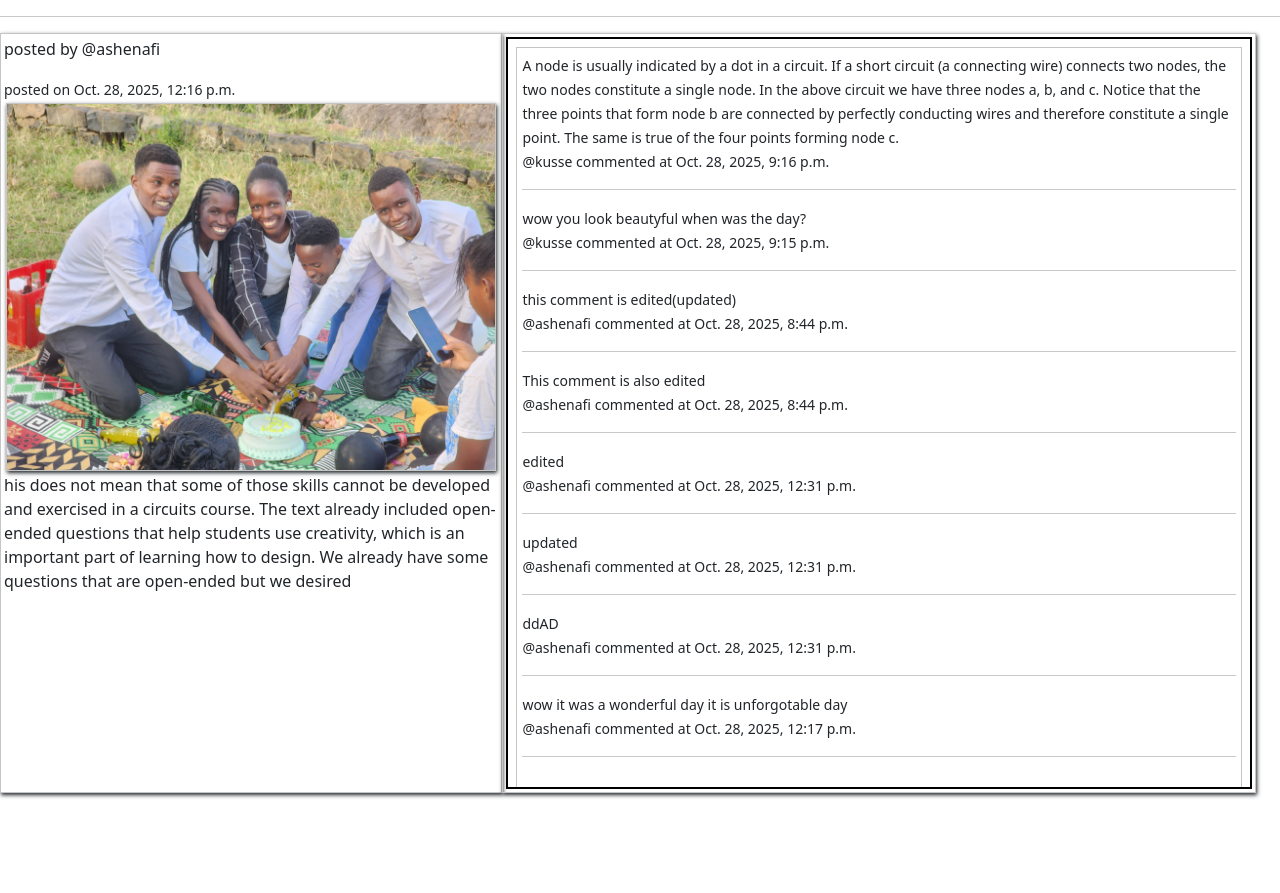
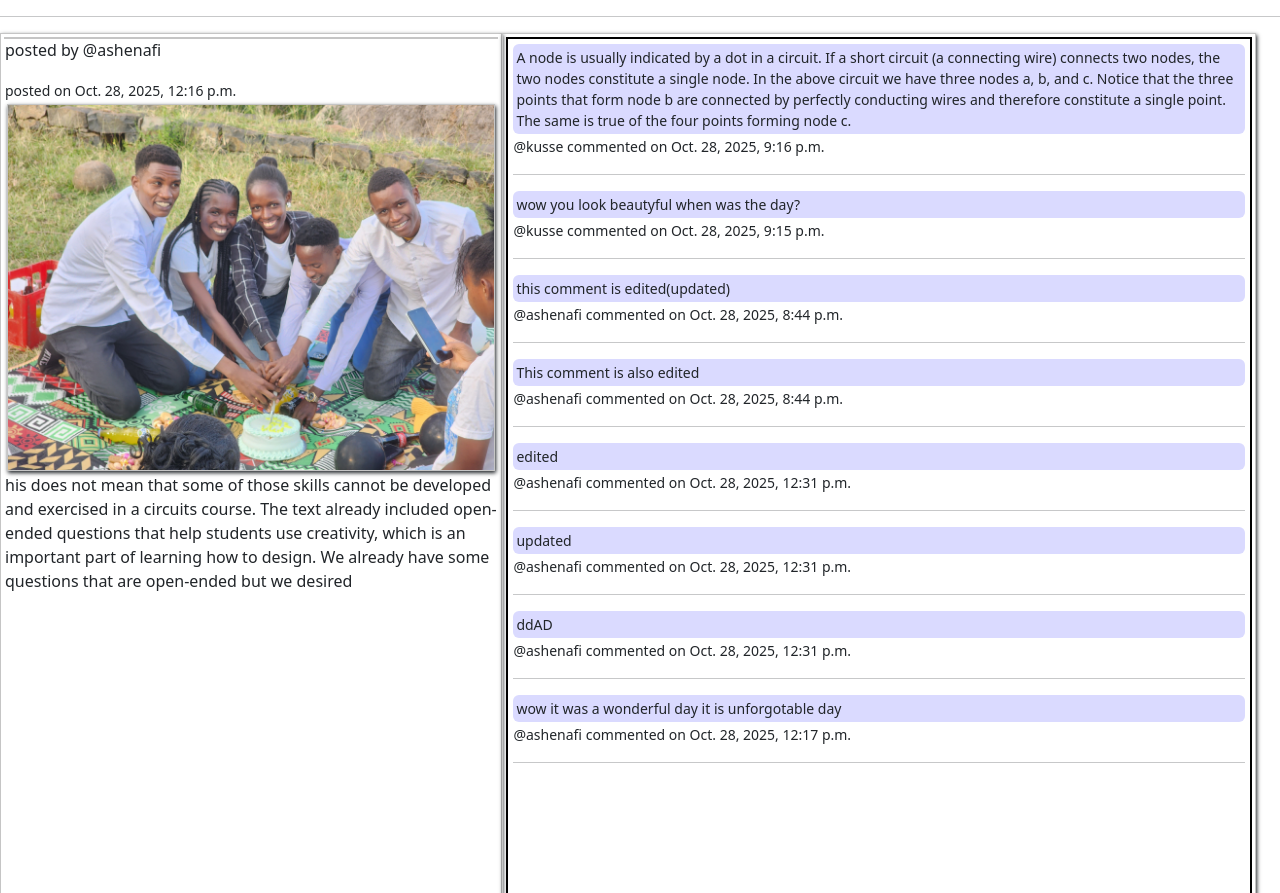
Before and after one commit to Ashenafi-adola/My-blog-site, a Django app: page /edit-comment/2/2 in a window 1280 px wide. Shown: the part 112-1005 px from the top of the page. Run offline with Django 5.2, Linux system fonts and the light colour scheme; data comes from the database, SQL or seed files in the repository; both versions use the stored data as it was after the commit.

Commit message:
modified template by making comment section scrolable

```diff
--- /dev/null
+++ b/blog/static/blog/style.css
@@ -0,0 +1,50 @@
+.main{
+    display: grid;
+    grid-template-columns: 2fr 3fr;
+    position: fixed;
+    height: 100%;
+}
+ .postphoto{
+    width: 100%;
+}
+.photo{
+    height: auto;
+    margin: 2px;
+    border: solid rgb(197, 197, 197) 1px;
+    box-shadow: 1px 2px 4px;
+}
+.post{
+    overflow-y: scroll;
+    border: solid rgb(197, 197, 197) 1px;
+    padding: 3px;
+    box-shadow: 1px 2px 4px;
+    height: auto;
+}
+.post-content{
+    border: solid rgb(197, 197, 197) 1px;
+    height:0vmax;
+
+}
+#id_content{
+    height: 40px;
+    width: 99%;
+}
+.comment-section{
+    height: auto;
+    border: solid rgb(197, 197, 197) 1px;
+    vertical-align: top;
+    padding: 3px;
+    box-shadow: 1px 2px 4px;
+}
+.comments{
+    overflow-y: scroll;
+    padding: 5px;
+    border: solid black 2px;
+    height: 100%;
+}
+.comment-content{
+    height:0vmax;
+}
+label{
+    display: none;
+}
--- a/blog/templates/blog/base.html
+++ b/blog/templates/blog/base.html
@@ -6,6 +6,7 @@
     <meta name="viewport" content="width=device-width, initial-scale=1.0">
     <link href="https://cdn.jsdelivr.net/npm/bootstrap@5.3.8/dist/css/bootstrap.min.css" rel="stylesheet" integrity="sha384-sRIl4kxILFvY47J16cr9ZwB07vP4J8+LH7qKQnuqkuIAvNWLzeN8tE5YBujZqJLB" crossorigin="anonymous">
     <script src="https://cdn.jsdelivr.net/npm/bootstrap@5.3.8/dist/js/bootstrap.bundle.min.js" integrity="sha384-FKyoEForCGlyvwx9Hj09JcYn3nv7wiPVlz7YYwJrWVcXK/BmnVDxM+D2scQbITxI" crossorigin="anonymous"></script>
+    <link rel="stylesheet" href="{% static 'blog/style.css' %}">
     <title>{% block title %} {% endblock %}</title>
 </head>
 <body>
--- a/blog/templates/blog/post-view.html
+++ b/blog/templates/blog/post-view.html
@@ -7,8 +7,9 @@
         display: grid;
         grid-template-columns: 2fr 3fr;
         position: fixed;
+        height: 100%;
     }
-     .postphoto{
+    .postphoto{
         width: 100%;
     }
     .photo{
@@ -22,8 +23,11 @@
         border: solid rgb(197, 197, 197) 1px;
         padding: 3px;
         box-shadow: 1px 2px 4px;
+        height: auto;
     }
     .post-content{
+        border: solid rgb(197, 197, 197) 1px;
+        height:0vmax;
 
     }
     #id_content{
@@ -39,15 +43,12 @@
     }
     .comments{
         overflow-y: scroll;
-        padding: 3px;
+        padding: 5px;
         border: solid black 2px;
         height: 100%;
     }
     .comment-content{
-        border: solid rgb(197, 197, 197) 1px;
-        height: calc(100%);
-        margin: 5px;
-        padding: 5px;
+        height:0vmax;
     }
     label{
         display: none;
@@ -81,9 +82,9 @@
         <div class="comments">
             <div class="comment-content">
                 {% for comment in comments %}
-                    <small>{{comment.content}}</small>
+                    <small style="display: block; background-color: rgb(218, 218, 255); padding: 3px; border-radius: 6px;">{{comment.content}}</small>
                     <div>
-                        <small>@{{comment.author}} commented at </small>
+                        <small>@{{comment.author}} commented on </small>
                         <small>{{comment.commented_at}}</small>
                     </div>
                     {% if request.user == comment.author %}
--- a/blog/templates/blog/post.html
+++ b/blog/templates/blog/post.html
@@ -4,10 +4,16 @@ Create Post
 {% endblock %}
 
 {% block content %}
+<style>
+    img{
+        height: 300px;
+    }
+</style>
 <div>
     <form method="post" enctype="multipart/form-data">
         {% csrf_token %}
         {{form.as_p}}
+        <img src="{{ post.photo.url }}" alt="image">
         <button type="submit">Submit</button>
     </form>
 </div>
--- a/blog/views.py
+++ b/blog/views.py
@@ -95,7 +95,7 @@ def edit_post(request,pk):
             return redirect(f'/view-post/{pk}')
     context = {
         'form':form,
-
+        'post':post
     }
     return render(request, 'blog/post.html', context)
 
```
Also changed, not shown: db.sqlite3.
